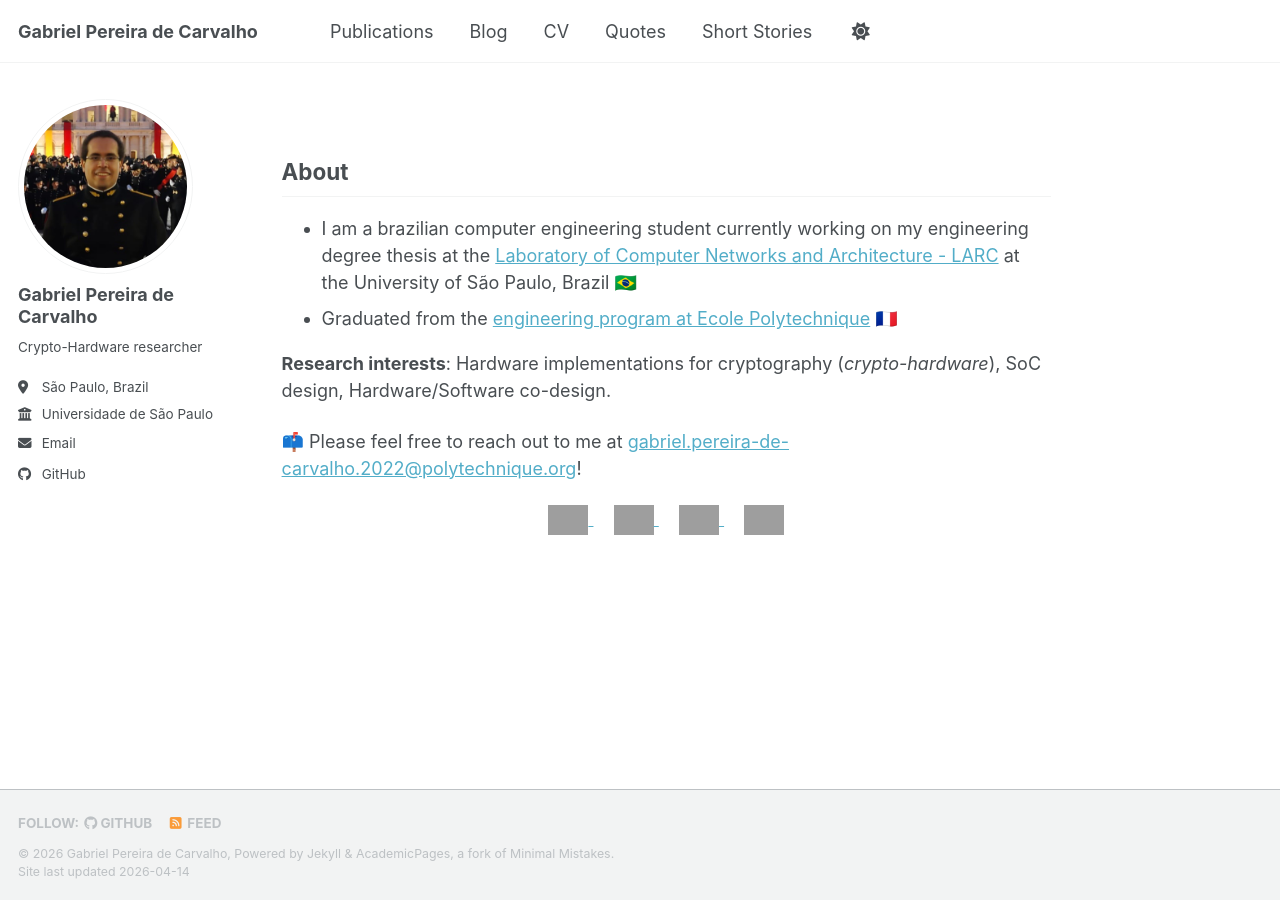
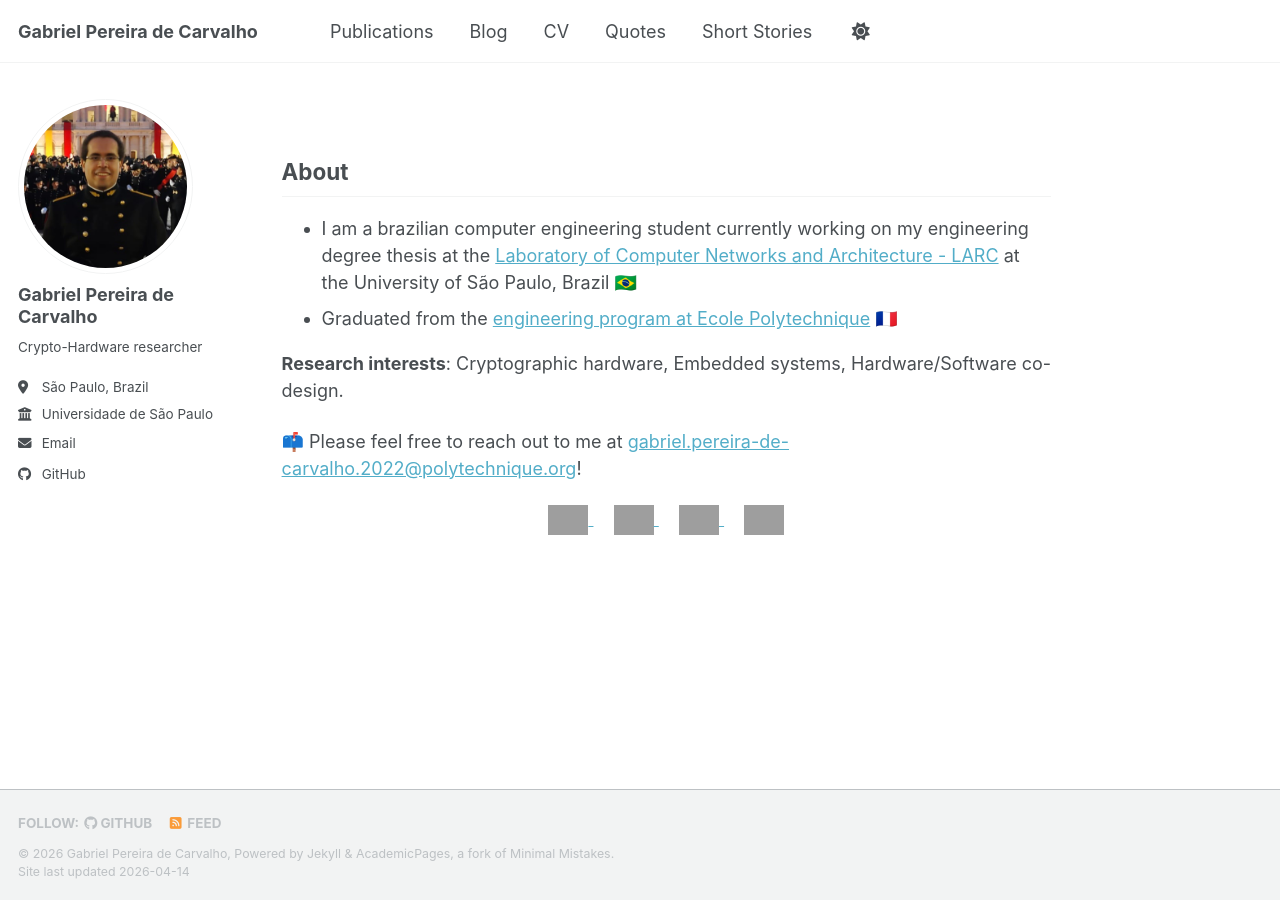
Before and after one commit to ArkhamKnightGPC/ArkhamKnightGPC.github.io, a Jekyll site: the page built from _pages/about.md, in a window 1280 px wide. Built offline with Jekyll 4.4.1, drawn with Linux system fonts in a browser that asks for light colours; a script bundle is joined from its source files by our own code; library files that are not in the unit come from our copies; grey boxes are pictures that could not be loaded.

Commit message:
:memo: update short stories page, about page

```diff
--- a/_pages/about.md
+++ b/_pages/about.md
@@ -12,7 +12,7 @@ redirect_from:
 - I am a brazilian computer engineering student currently working on my engineering degree thesis at the [Laboratory of Computer Networks and Architecture - LARC](https://www.larc.usp.br/en) at the University of São Paulo, Brazil 🇧🇷
 - Graduated from the [engineering program at Ecole Polytechnique](https://programmes.polytechnique.edu/cycle-ingenieur-polytechnicien/cycle-ingenieur-polytechnicien) 🇫🇷
 
-**Research interests**: Hardware implementations for cryptography (*crypto-hardware*), SoC design, Hardware/Software co-design.
+**Research interests**: Cryptographic hardware, Embedded systems, Hardware/Software co-design.
 
 📫 Please feel free to reach out to me at [gabriel.pereira-de-carvalho.2022@polytechnique.org](mailto:gabriel.pereira-de-carvalho.2022@polytechnique.org)!
 
```
Also changed, not shown: _pages/short-stories.md (+6 -6 lines).
